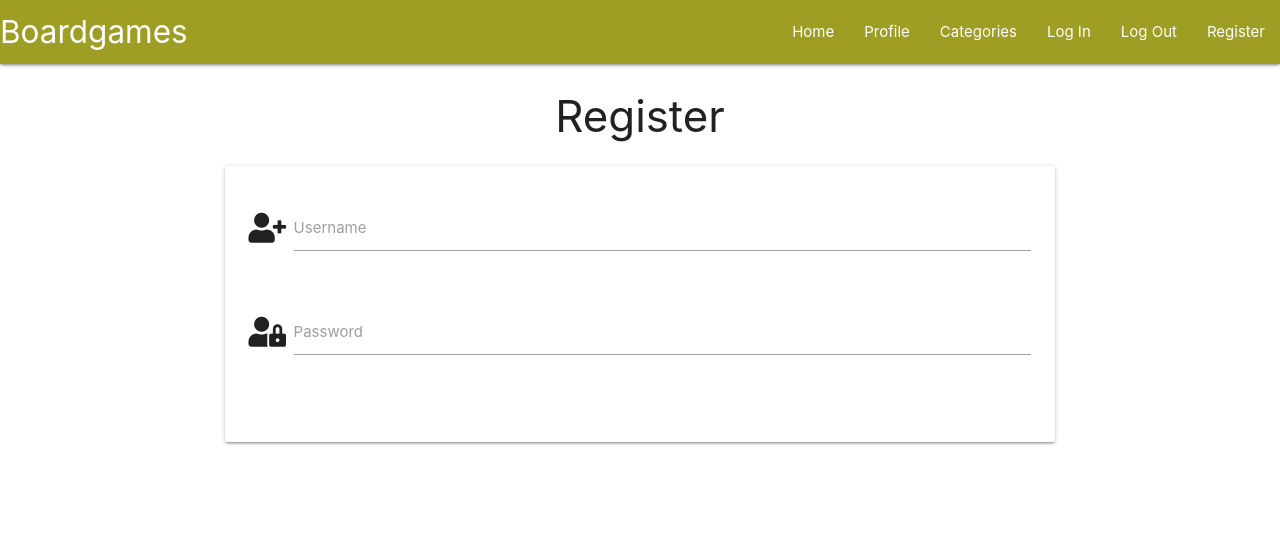
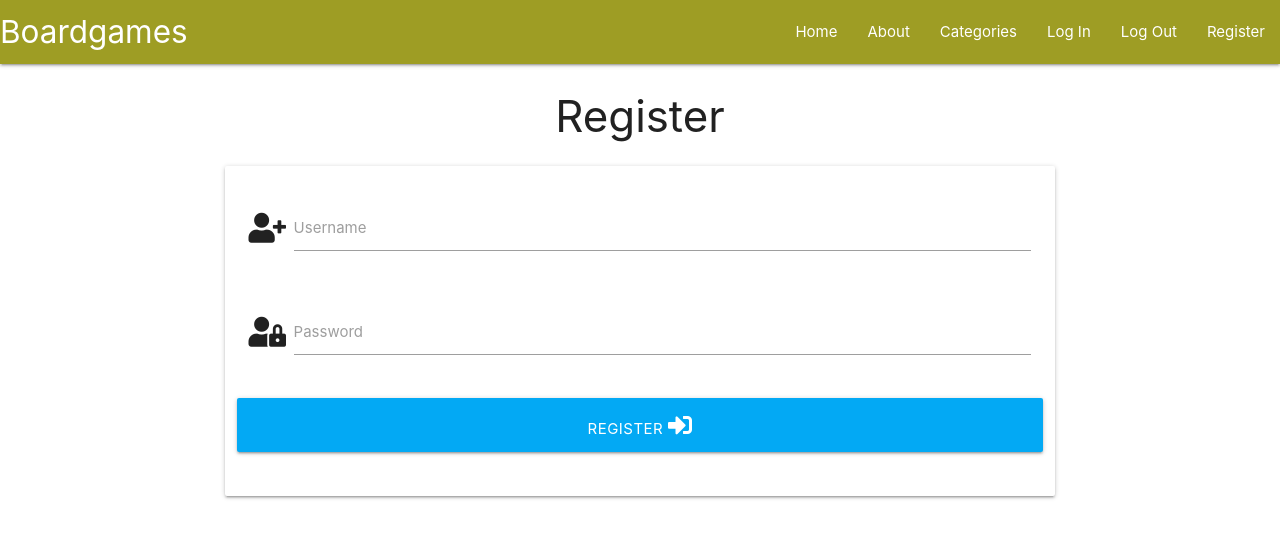
Before and after one commit to Code-Institute-Submissions/Tess2019-myReviewSite, a Flask app: page /register in a window 1280 px wide. Shown: the top 538 px of the page. Run offline with Flask 2, Linux system fonts and the light colour scheme; some libraries are stand-ins or nearby versions.

Commit message:
register template done

```diff
--- a/templates/base.html
+++ b/templates/base.html
@@ -17,11 +17,11 @@
         <nav class= "nav-extended lime darken-3">
             <div class="nav-wrapper">
             <a href="{{ url_for('get_boardgames') }}" class="brand-logo">Boardgames</a> <!-- url_for render the main page-->
-            <a href="#" data-target="mobile-demo" class="sidenav-trigger"><i class="fas fa-bars"></i></a>
+            <a href="#" data-target="mobile-demo" class="sidenav-trigger right"><i class="fas fa-bars"></i></a>
             <ul class="right hide-on-med-and-down">
                 <!--link all to its specific extend file-->
                 <li><a href="{{ url_for('get_boardgames') }}">Home</a></li>
-                <li><a href="#">Profile</a></li>
+                <li><a href="#">About</a></li>
                 <li><a href="#">Categories</a></li>
                 <li><a href="#">Log In</a></li>
                 <li><a href="#">Log Out</a></li>
@@ -34,7 +34,7 @@
         <!--for the mobile collapsible menu, paste in jquery in script.js  -->
         <ul class="sidenav" id="mobile-demo">
                 <li><a href="{{ url_for('get_boardgames') }}">Home</a></li>
-                <li><a href="#">Profile</a></li>
+                <li><a href="#">About</a></li>
                 <li><a href="#">Categories</a></li>
                 <li><a href="#">Log in</a></li>
                 <li><a href="#">Log Out</a></li>
--- a/templates/register.html
+++ b/templates/register.html
@@ -4,8 +4,9 @@
     <h3 class="center-align">Register</h3>
 
     <div class="row">
-        <form class="col s12 m8 offset-m2">
+        <form class="col s12 m8 offset-m2" method="Post" action="{{ url_for('register') }}">
             <div class="card-panel">
+                <!--username-->
                 <div class="row">
                     <div class="input-field col s12">
                         <i class="fas fa-user-plus prefix"></i>
@@ -13,6 +14,7 @@
                         <label for="username">Username</label>
                     </div>
                 </div>
+                <!--password-->
                 <div class="row">
                     <div class="input-field col s12">
                         <i class="fas fa-user-lock prefix"></i>
@@ -20,8 +22,11 @@
                         <label for="password">Password</label>
                     </div>
                 </div>
+                <!--register-->
                 <div class="row">
-
+                    <button type="submit" class= "col s12 btn-large light-blue">
+                        Register <i class="fas fa-sign-in-alt"></i>
+                    </button>
                 </div>
             </div>
         </form>
```
